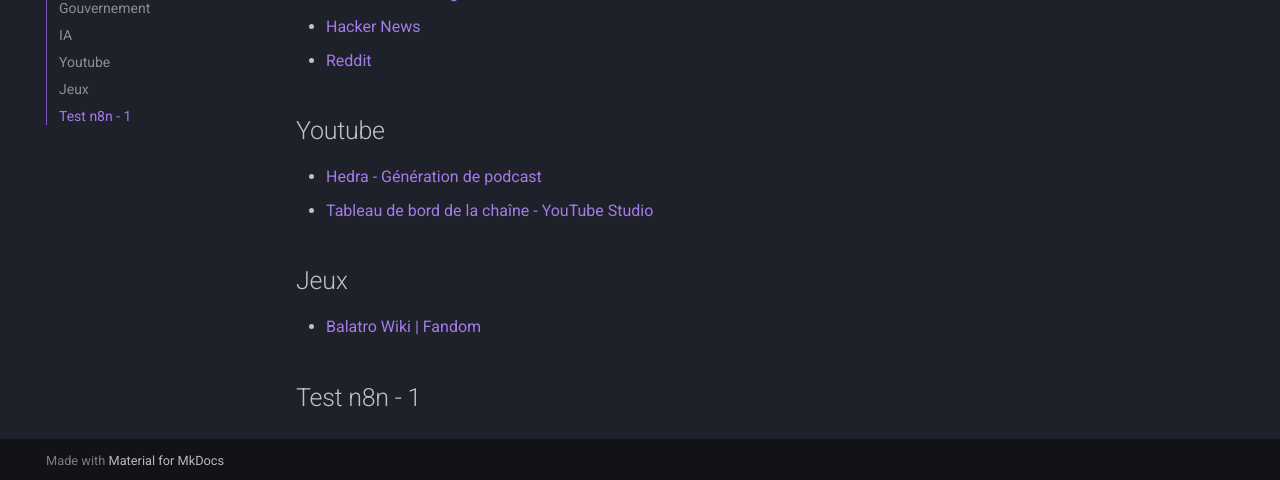
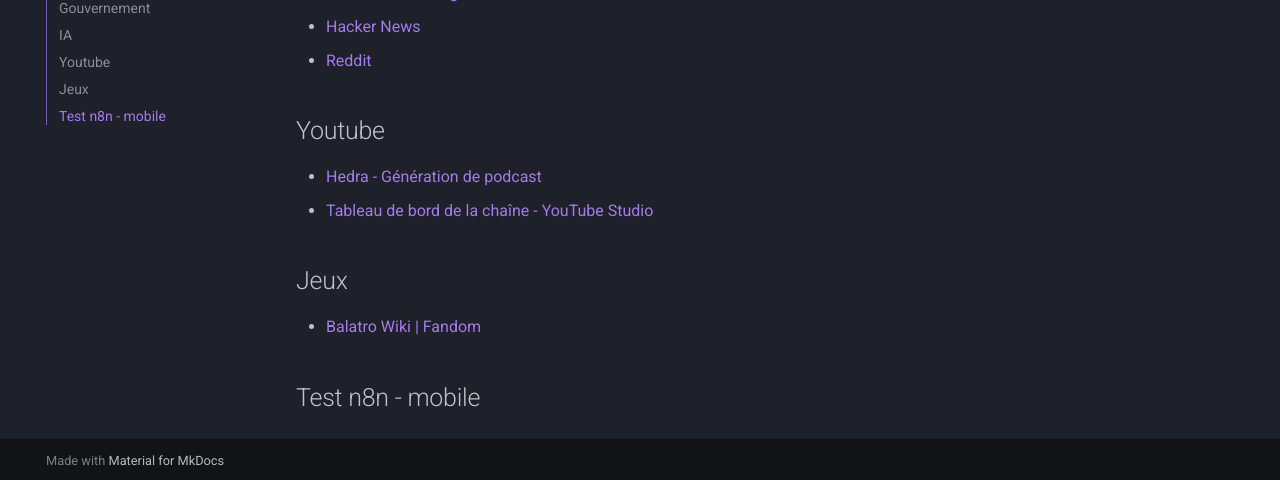
Before and after one commit to jaixan/bm, an MkDocs documentation site: the page built from docs/bookmarks.md, in a window 1280 px wide and 900 px high, scrolled down 2733 px. Shown: the part 417-897 px from the top of the window. Built offline with MkDocs 1.6.1 and Material for MkDocs 9.7.7, drawn with Linux system fonts in a browser that asks for light colours.

Commit message:
Update bookmarks.md

```diff
--- a/docs/bookmarks.md
+++ b/docs/bookmarks.md
@@ -105,4 +105,4 @@
 
 - [Balatro Wiki | Fandom](https://balatrogame.fandom.com/wiki/Balatro_Wiki)
 
-## Test n8n - 1
+## Test n8n - mobile
```
